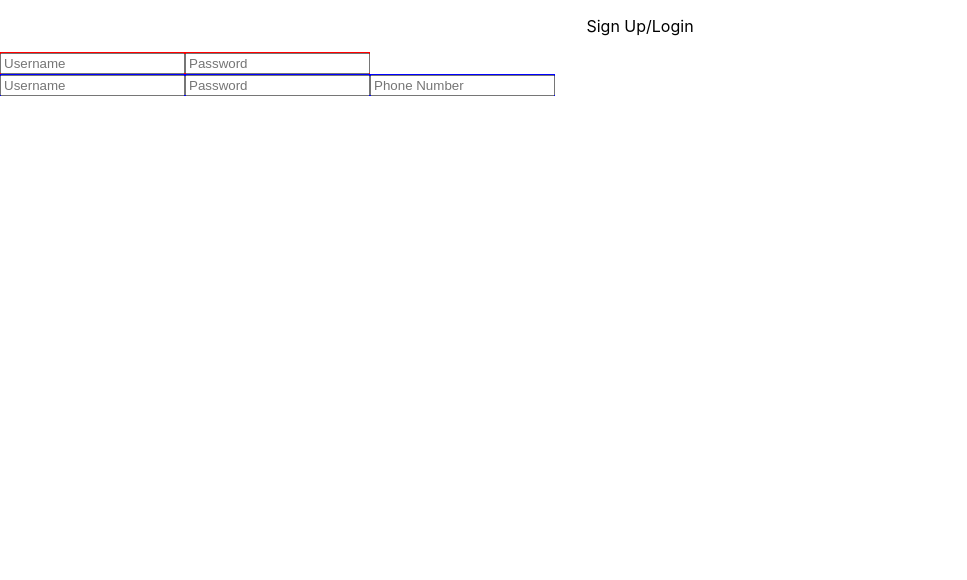
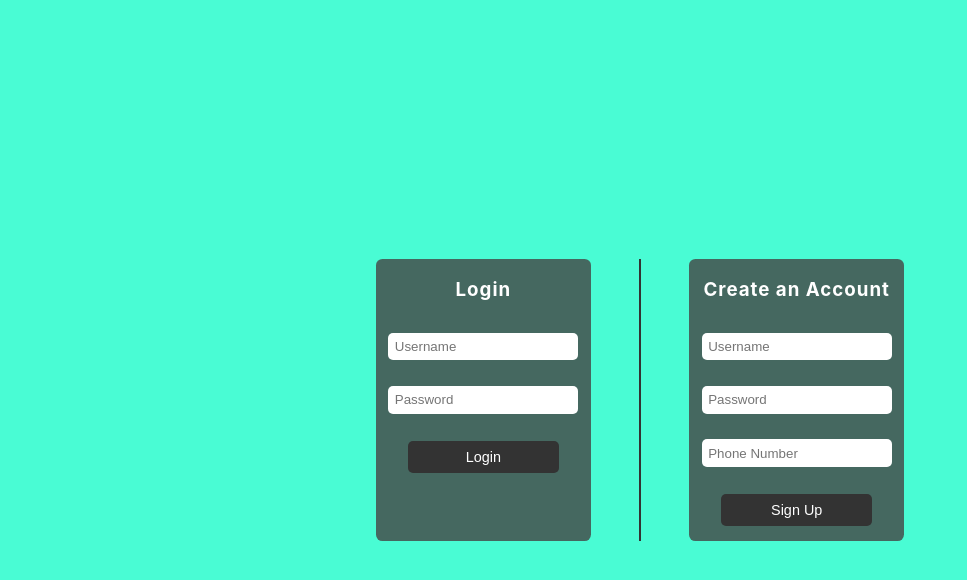
Before and after one commit to water-my-plants-tt-webpt-172/front-end, a React (Create React App) app in the folder frontend/: page / in a window 1280 px wide. Shown: the top 580 px of the page, without its empty margins (0-967 px from the left). Built offline with nearby package versions, Linux system fonts and the light colour scheme.

Commit message:
completed feature/signlogin styled components

```diff
--- a/frontend/src/components/login.js
+++ b/frontend/src/components/login.js
@@ -1,5 +1,5 @@
 import React from "react";
-import { LoginForm, FormDiv } from "./styledcomp";
+import { LoginForm, FormInput, FormButton,FormHeading } from "./styledcomp";
 
 class Login extends React.Component {
   // setting our form's inital values to be empty
@@ -11,9 +11,9 @@ class Login extends React.Component {
 
   render() {
     return (
-      <FormDiv>
       <LoginForm>
-          <input
+        <FormHeading>Login</FormHeading>
+        <FormInput
           type="text"
           name="username"
           placeholder="Username"
@@ -21,15 +21,15 @@ class Login extends React.Component {
           onChange={(e) => this.setState({ username: e.target.value })}
           maxLength="30"
         />
-          <input
-            type="password"
+        <FormInput
+          type="Password"
           name="password"
           placeholder="Password"
           value={this.state.password}
           onChange={(e) => this.setState({ password: e.target.value })}
         />
+        <FormButton>Login</FormButton>
       </LoginForm>
-      </FormDiv>
     );
   }
 }
--- a/frontend/src/components/signlogin.js
+++ b/frontend/src/components/signlogin.js
@@ -1,16 +1,17 @@
 import React from "react";
 import Signup from "./signup";
 import Login from "./login";
-import { FormDivider } from "./styledcomp";
+import { FormPage,FormDiv, FormDivider } from "./styledcomp";
 
 function SignLogin() {
   return (
-    <div>
-      <p>Sign Up/Login</p>
-      <Login />
-      <FormDivider></FormDivider>
-      <Signup />
-    </div>
+    <FormPage>
+      <FormDiv>
+        <Login />
+        <FormDivider></FormDivider>
+        <Signup />
+      </FormDiv>
+    </FormPage>
   );
 }
 
--- a/frontend/src/components/signup.js
+++ b/frontend/src/components/signup.js
@@ -1,5 +1,5 @@
 import React from "react";
-import { SignupForm, FormDiv } from "./styledcomp";
+import { SignupForm, FormInput, FormButton, FormHeading } from "./styledcomp";
 
 // const onSubmit = (event) => {
 //   event.preventDefault();
@@ -16,9 +16,9 @@ class Signup extends React.Component {
 
   render() {
     return (
-      <FormDiv>
       <SignupForm>
-          <input
+        <FormHeading>Create an Account</FormHeading>
+        <FormInput
           type="text"
           name="username"
           placeholder="Username"
@@ -26,14 +26,14 @@ class Signup extends React.Component {
           onChange={(e) => this.setState({ username: e.target.value })}
           maxLength="30"
         />
-          <input
-            type="text"
+        <FormInput
+          type="Password"
           name="password"
           placeholder="Password"
           value={this.state.password}
           onChange={(e) => this.setState({ password: e.target.value })}
         />
-          <input
+        <FormInput
           type="tel"
           name="phone"
           placeholder="Phone Number"
@@ -41,8 +41,8 @@ class Signup extends React.Component {
           onChange={(e) => this.setState({ phone: e.target.value })}
           maxLength="15"
         />
+        <FormButton>Sign Up</FormButton>
       </SignupForm>
-      </FormDiv>
     );
   }
 }
--- a/frontend/src/components/styledcomp.js
+++ b/frontend/src/components/styledcomp.js
@@ -1,17 +1,68 @@
-import React from "react";
 import styled from "styled-components";
 
-export const FormDivider = styled.span``;
+export const FormDivider = styled.span`
+  border: 1px solid #333;
+  margin-left: 3rem;
+`;
 
 export const FormDiv = styled.div`
   display: flex;
-  width: 50%;
+`;
+
+export const FormPage = styled.div`
+  background-color: #49fcd4;
+  height: 100vh;
+  display: grid;
+  place-items: center;
+`;
+
+export const SignupForm = styled.form`
+  display: flex;
+  margin-left: 3rem;
+  flex-direction: column;
+  background-color: rgba(68, 68, 68, 0.8);
+  border-radius: 0.4rem;
 `;
 
 export const LoginForm = styled.form`
-  background-color: red;
+  display: flex;
+  flex-direction: column;
+  background-color: rgba(68, 68, 68, 0.8);
+  border-radius: 0.4rem;
 `;
 
-export const SignupForm = styled.form`
-  background-color: blue;
+export const FormInput = styled.input`
+  margin: 0.8rem;
+  padding: 0.4rem;
+  border: none;
+  border-radius: 5px;
+
+  &:focus {
+    outline: none;
+    border-color: #0e2923;
+    box-shadow: 0px 0px 2px;
+  }
 `;
+
+export const FormButton = styled.button`
+  display: block;
+  font-size: 0.9rem;
+  border: 0;
+  border-radius: 5px;
+  height: 2rem;
+  width: 70%;
+  margin: 0.9rem auto;
+  cursor: pointer;
+  box-sizing: border-box;
+  background-color: #333;
+  color: #fff;
+`;
+
+export const FormHeading = styled.h3`
+  color: #fff;
+  letter-spacing: 1px;
+`;
+
+// export const SignupForm = styled.form`
+//   background-color: blue;
+// `;
```
Lines whose indentation alone changed are shown as unchanged.
